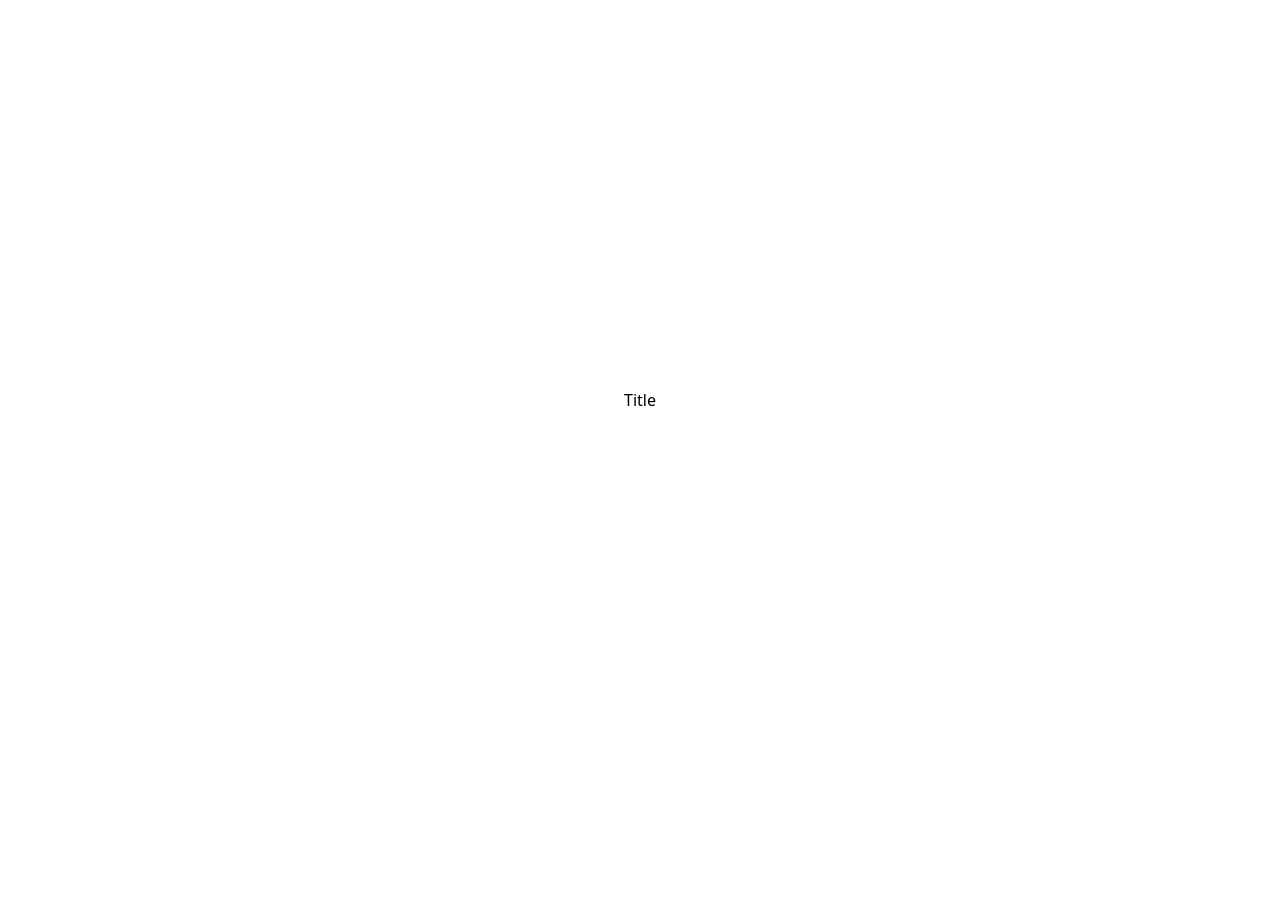
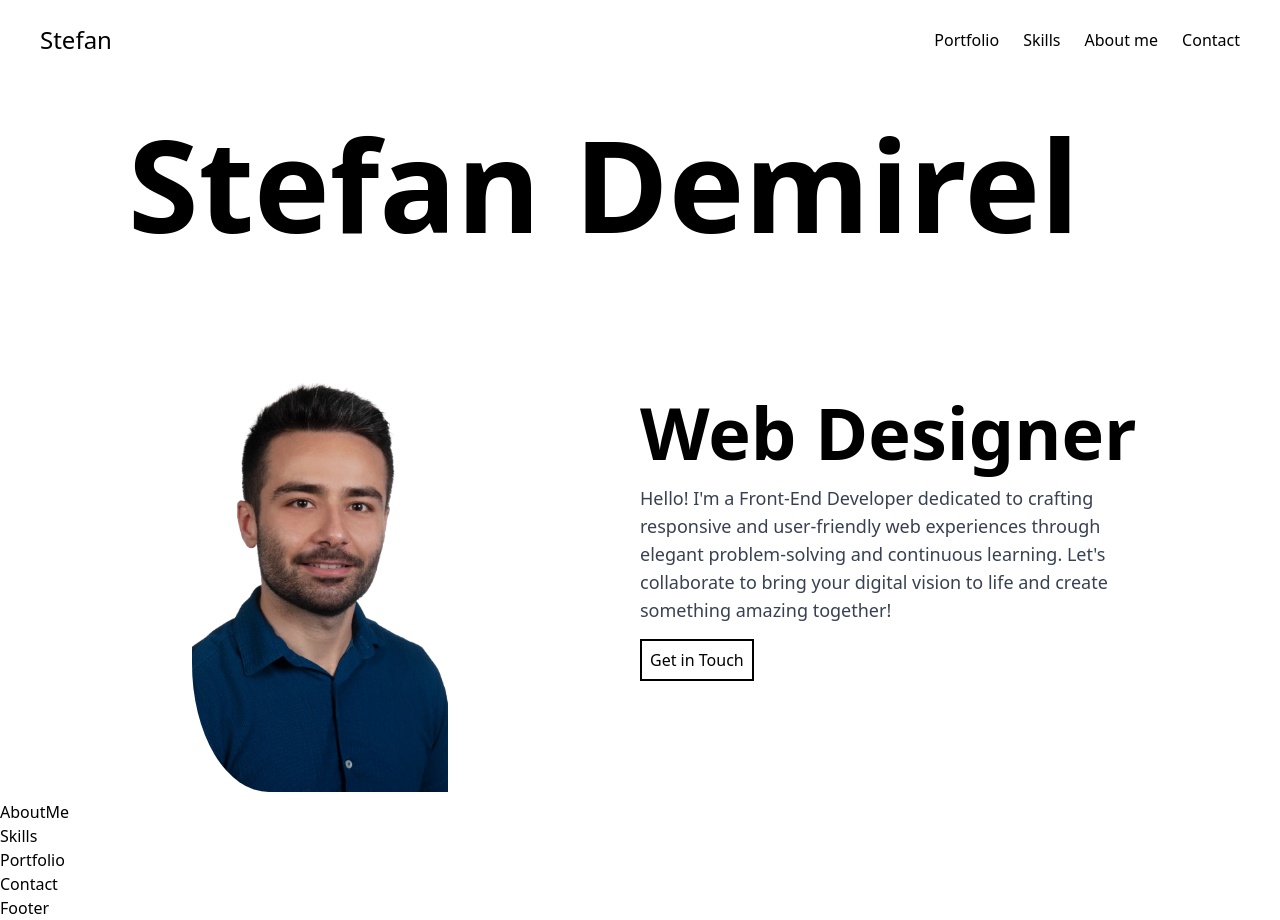
Before and after one commit to stefandm/portfolio-react, a React (Vite) app: page / in a window 1280 px wide. Before the commit the page ends 800 px from the top, so only its background shows below. Built offline with nearby package versions, Linux system fonts and the light colour scheme.

Commit message:
navbar, hero first commit

```diff
--- a/package.json
+++ b/package.json
@@ -10,13 +10,17 @@
     "preview": "vite preview"
   },
   "dependencies": {
+    "framer-motion": "^11.11.8",
     "react": "^18.3.1",
-    "react-dom": "^18.3.1"
+    "react-dom": "^18.3.1",
+    "react-scroll": "^1.9.0"
   },
   "devDependencies": {
     "@eslint/js": "^9.11.1",
+    "@types/node": "^22.7.5",
     "@types/react": "^18.3.10",
     "@types/react-dom": "^18.3.0",
+    "@types/react-scroll": "^1.8.10",
     "@vitejs/plugin-react-swc": "^3.5.0",
     "autoprefixer": "^10.4.20",
     "eslint": "^9.11.1",
--- a/src/App.tsx
+++ b/src/App.tsx
@@ -1,10 +1,25 @@
 import './App.css'
+import AboutMe from './components/AboutMe'
+import Contact from './components/Contact'
+import DisplayName from './components/DisplayName'
+import Footer from './components/Footer'
+import Header from './components/Header'
+import Hero from './components/Hero/Hero'
+import Portfolio from './components/Portfolio'
+import Skills from './components/Skills'
 
 function App() {
 
   return (
     <>
-      <div className='w-full h-[100vh] flex justify-center items-center'>Title</div>
+      <DisplayName/>
+      <Header/>
+      <Hero/>
+      <AboutMe/>
+      <Skills/>
+      <Portfolio/>
+      <Contact/>
+      <Footer/>
     </>
   )
 }
--- /dev/null
+++ b/src/components/AboutMe.tsx
@@ -0,0 +1,10 @@
+
+const AboutMe = () => {
+  return (
+    <div id='aboutme'>
+      AboutMe
+    </div>
+  )
+}
+
+export default AboutMe
--- /dev/null
+++ b/src/components/Contact.tsx
@@ -0,0 +1,10 @@
+
+const Contact = () => {
+  return (
+    <div id="contact">
+      Contact
+    </div>
+  )
+}
+
+export default Contact
--- /dev/null
+++ b/src/components/DisplayName.tsx
@@ -0,0 +1,33 @@
+import React, { useEffect, useState } from 'react';
+
+const DisplayName: React.FC = () => {
+  const [visible, setVisible] = useState(true);
+  const [animate, setAnimate] = useState(false);
+
+  useEffect(() => {
+    const timer = setTimeout(() => {
+      setAnimate(true);
+      const removeVisibilityTimer = setTimeout(() => {
+        setVisible(false);
+      }, 500);
+
+      return () => clearTimeout(removeVisibilityTimer);
+    }, 1000);
+
+    return () => clearTimeout(timer);
+  }, []);
+
+  return (
+    <>
+      {visible && (
+        <div
+          className={`fixed inset-0 flex items-center justify-center bg-white transition-transform duration-500 z-20 ${animate ? '-translate-y-full' : ''}`}
+        >
+          <h1 className="text-4xl font-bold">Stefan Demirel</h1>
+        </div>
+      )}
+    </>
+  );
+};
+
+export default DisplayName;
--- /dev/null
+++ b/src/components/Footer.tsx
@@ -0,0 +1,10 @@
+
+const Footer = () => {
+  return (
+    <div>
+      Footer
+    </div>
+  )
+}
+
+export default Footer
--- /dev/null
+++ b/src/components/Header.tsx
@@ -0,0 +1,38 @@
+import React from 'react';
+import {Link} from 'react-scroll'
+
+const Header: React.FC = () => {
+  return (
+    <header className="flex justify-between items-center p-5 md:p-10  h-[10vh] sticky top-0 z-10 bg-white ">
+      <Link to="hero" smooth={true} duration={200} offset={-50} className="text-2xl hover:cursor-pointer">
+        Stefan
+      </Link>
+      <nav>
+        <ul className="flex space-x-3 md:space-x-6">
+          <li>
+          <Link to="portfolio" smooth={true} duration={200} offset={-50} className="hover:cursor-pointer">
+              Portfolio
+            </Link>
+          </li>
+          <li>
+          <Link to="skills" smooth={true} duration={200} offset={-50} className="hover:cursor-pointer">
+              Skills
+          </Link>
+          </li>
+          <li>
+          <Link to="aboutme" smooth={true} duration={200} offset={-50} className="hover:cursor-pointer">
+              About me
+          </Link>
+          </li>
+          <li>
+          <Link to="contact" smooth={true} duration={200} offset={-50} className="hover:cursor-pointer">
+              Contact
+          </Link>
+          </li>
+        </ul>
+      </nav>
+    </header>
+  );
+};
+
+export default Header;
--- /dev/null
+++ b/src/components/Hero/AnimatedWord.tsx
@@ -0,0 +1,70 @@
+// src/components/Hero/AnimatedWord.tsx
+
+import React, { useState, useEffect } from 'react';
+import { motion } from 'framer-motion';
+import styles from './Hero.module.css';
+
+interface AnimatedWordProps {
+  words: string[];
+  typingSpeed?: number; // ms per character
+  deletingSpeed?: number; // ms per character
+  pauseDuration?: number; // ms to pause after typing a word
+}
+
+const AnimatedWord: React.FC<AnimatedWordProps> = ({
+  words,
+  typingSpeed = 100,
+  deletingSpeed = 100,
+  pauseDuration = 2000,
+}) => {
+  const [currentWordIndex, setCurrentWordIndex] = useState(0);
+  const [displayedText, setDisplayedText] = useState('');
+  const [isDeleting, setIsDeleting] = useState(false);
+
+  useEffect(() => {
+    const currentWord = words[currentWordIndex];
+    let timer: NodeJS.Timeout
+
+
+    if (isDeleting) {
+      timer = setTimeout(() => {
+        setDisplayedText(currentWord.substring(0, displayedText.length - 1));
+        if (displayedText.length - 1 === 0) {
+          setIsDeleting(false);
+          setCurrentWordIndex((prev) => (prev + 1) % words.length);
+        }
+      }, deletingSpeed);
+    } else {
+      timer = setTimeout(() => {
+        setDisplayedText(currentWord.substring(0, displayedText.length + 1));
+        if (displayedText.length + 1 === currentWord.length) {
+          setTimeout(() => setIsDeleting(true), pauseDuration);
+        }
+      }, typingSpeed);
+    }
+
+    return () => clearTimeout(timer);
+  }, [displayedText, isDeleting, words, currentWordIndex, typingSpeed, deletingSpeed, pauseDuration]);
+
+  return (
+    <span>
+      {displayedText.split('').map((letter, index) => (
+        <motion.span
+          key={index}
+          className={styles.animatedLetter}
+          initial={{ opacity: 0 }}
+          animate={{ opacity: 1 }}
+          transition={{
+            duration: 0.3,
+            delay: index * 0.05,
+          }}
+          aria-hidden="true"
+        >
+          {letter === ' ' ? '\u00A0' : letter}
+        </motion.span>
+      ))}
+    </span>
+  );
+};
+
+export default AnimatedWord;
--- /dev/null
+++ b/src/components/Hero/Hero.module.css
@@ -0,0 +1,16 @@
+/* Hero.module.css */
+
+.blinkingCursor {
+  display: inline-block;
+  width: 2px;
+  height: 1em;
+  background-color: currentColor;
+  /* animation: blink 1s steps(2, start) infinite; */
+  margin-left: 0.25rem; /* Equivalent to ml-1 in Tailwind */
+}
+
+@keyframes blink {
+  to {
+    visibility: hidden;
+  }
+}
--- /dev/null
+++ b/src/components/Hero/Hero.tsx
@@ -0,0 +1,41 @@
+
+import React from 'react';
+import AnimatedWord from './AnimatedWord'; // Import the AnimatedWord component
+import profile from '../../assets/profile.png'
+
+
+const Hero: React.FC = () => {
+  const dynamicWords = ['Developer', 'Designer']; // Words to cycle through
+
+  return (
+    <section className="flex flex-col h-[90vh] justify-between overflow-auto" id='hero'>
+      {/* Main Heading */}
+      <div className="hidden md:flex flex-col items-start justify-center ml-[10vw] mt-[5vh]">
+        <h1 className="md:text-9xl text-6xl font-semibold">Stefan Demirel</h1>
+      </div>
+      <div className='flex justify-between mb-[1vh]'>
+      <img
+        className='ml-[15vw] object-cover  w-[20vw] rounded-bl-[30%]'
+        src={profile}
+        alt='profile picture'
+      />
+      {/* Animated Title and Description */}
+      <div className="self-center md:self-end w-[90vw] md:w-[40vw] mt-8  md:mr-[10vw] mb-[15vh]">
+        <h2 className="text-7xl font-semibold flex items-center">
+          Web&nbsp;
+          <AnimatedWord words={dynamicWords} />
+          {/* Blinking Cursor */}
+          {/* <span className={styles.blinkingCursor} aria-hidden="true">|</span> */}
+        </h2>
+        <p className="mt-4 text-lg text-gray-700 font-normal">
+        Hello! I'm  a Front-End Developer dedicated to crafting responsive and user-friendly web experiences through elegant problem-solving and continuous learning. Let's collaborate to bring your digital vision to life and create something amazing together!        </p>
+        <div className='mt-6'>
+        <a href='#contact' className='h-[5vh] w-[10vw] font-medium border-2 border-black hover:bg-slate-200 p-2'>Get in Touch</a>
+        </div>
+      </div>
+      </div>
+    </section>
+  );
+};
+
+export default Hero;
--- /dev/null
+++ b/src/components/Portfolio.tsx
@@ -0,0 +1,10 @@
+
+const Portfolio = () => {
+  return (
+    <div id='portfolio'>
+      Portfolio
+    </div>
+  )
+}
+
+export default Portfolio
--- /dev/null
+++ b/src/components/Skills.tsx
@@ -0,0 +1,10 @@
+
+const Skills = () => {
+  return (
+    <div id='skills'>
+        Skills
+    </div>
+  )
+}
+
+export default Skills
```
Also changed, not shown: src/assets/profile.png (added), 1 other file (tests, documents, lock files or other folders).
